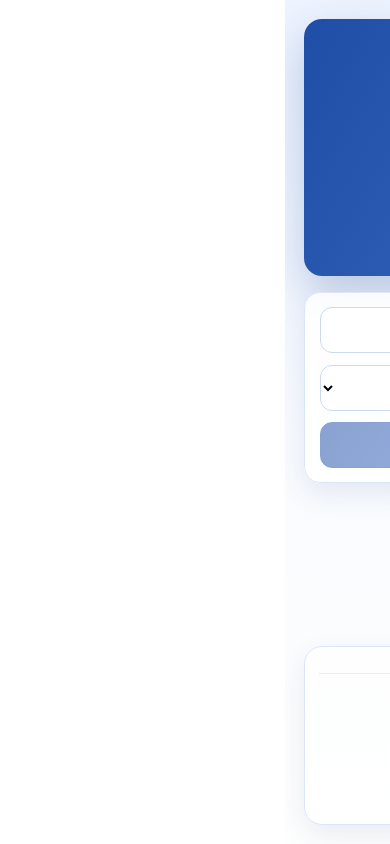
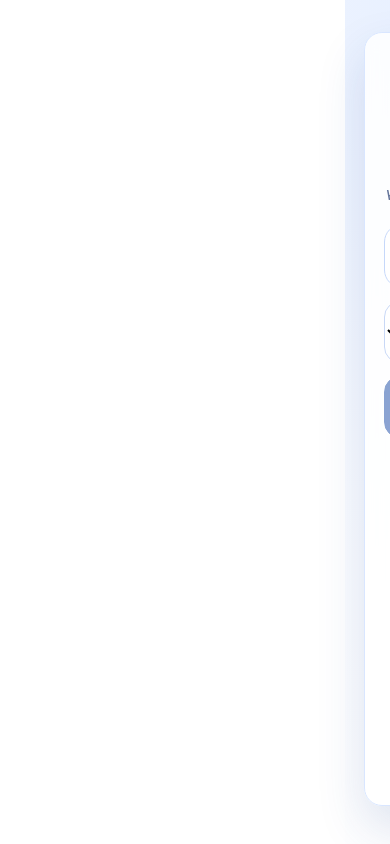
Before and after one commit to LodLibrary/booksearch, a Next.js app: page / in a window 390 px wide. Built offline with nearby package versions, Linux system fonts and the light colour scheme.

Commit message:
Rebuild UI from scratch into premium kiosk-centered search experience

```diff
--- a/app/globals.css
+++ b/app/globals.css
@@ -1,240 +1,43 @@
-:root {
-  color-scheme: light;
-  --primary: #2956aa;
-  --primary-2: #4f7ed7;
-  --ink: #13213f;
-  --muted: #64749a;
-  --bg-a: #f3f7ff;
-  --bg-b: #ffffff;
-  --line: #d5deee;
-}
+:root{--primary:#2956AA;--primary-2:#3d6fd0;--bg:#f2f6ff;--text:#13213f;--muted:#64749a}
+*{box-sizing:border-box} body{margin:0;background:radial-gradient(circle at 20% 0%,#e8f0ff 0,#f9fbff 55%,#fff 100%);color:var(--text)}
 
-* { box-sizing: border-box; }
+.kioskShell{max-width:1500px;margin:0 auto;padding:2rem 1.2rem 2.4rem;display:grid;gap:1.2rem;min-height:100vh}
 
-body {
-  margin: 0;
-  background: radial-gradient(circle at 15% 10%, #e9f1ff 0%, #f9fbff 45%, #ffffff 100%);
-  color: var(--ink);
-}
+.heroZone{max-width:980px;margin:0 auto;width:100%;text-align:center;background:rgba(255,255,255,.86);backdrop-filter:blur(10px);padding:2rem;border-radius:28px;box-shadow:0 22px 48px rgba(37,73,148,.15);border:1px solid #d9e6ff}
+.kioskBadge{margin:0 auto .6rem;display:inline-flex;padding:.3rem .8rem;border-radius:999px;background:#eaf1ff;color:#3159a8;font-weight:700;font-size:.88rem}
+.heroZone h1{margin:.2rem 0 .4rem;font-size:clamp(2rem,4.2vw,3.2rem);font-weight:800;letter-spacing:-.01em}
+.heroHint{margin:0 0 1.2rem;color:var(--muted);font-size:1.02rem}
 
-.container {
-  max-width: 1500px;
-  margin: 0 auto;
-  padding: 1.2rem;
-  min-height: 100vh;
-}
+.heroSearch{display:grid;gap:.8rem}
+.heroSearch input{height:76px;padding:0 1.2rem;font-size:1.42rem;border-radius:18px;border:1px solid #c6d8fa;outline:none;box-shadow:inset 0 0 0 1px transparent}
+.heroSearch input:focus{border-color:var(--primary);box-shadow:0 0 0 4px rgba(41,86,170,.12)}
+.searchControls{display:grid;grid-template-columns:220px 1fr;gap:.8rem}
+.searchControls select,.searchControls button{height:62px;border-radius:16px;font-size:1.14rem}
+.searchControls select{border:1px solid #c9d8f6;background:#fff;padding:0 .8rem}
+.searchControls button{border:1px solid var(--primary);background:linear-gradient(120deg,var(--primary),var(--primary-2));color:#fff;font-weight:800;cursor:pointer}
+.searchControls button:disabled{opacity:.55;cursor:not-allowed}
+.statusLine{min-height:1.8rem;margin-top:.3rem}.error{color:#bf2f2f}
 
-.kiosk { display: grid; gap: 1rem; }
+.resultsZone{background:rgba(255,255,255,.85);border:1px solid #dbe6fb;border-radius:22px;padding:1rem;box-shadow:0 14px 32px rgba(16,42,93,.08)}
+.resultsTop p{margin:.2rem .2rem .8rem;font-weight:700;color:#284887}
+.resultsGrid{display:grid;grid-template-columns:repeat(2,minmax(0,1fr));gap:1rem}
 
-.topBar {
-  padding: 1rem 1.2rem;
-  background: linear-gradient(120deg, #1e4ea6 0%, #3a69c2 100%);
-  color: #fff;
-  border-radius: 18px;
-  box-shadow: 0 18px 40px rgba(33, 69, 140, 0.25);
-}
+.bookCard{display:grid;grid-template-columns:1fr 150px;gap:1rem;padding:1rem;border-radius:18px;background:#fff;border:1px solid #dde7fb;box-shadow:0 8px 20px rgba(24,54,115,.08)}
+.bookCard h2{margin:0;font-size:1.45rem;line-height:1.28;color:#1b3e81}
+.bookByline{margin-top:.45rem;display:flex;gap:.7rem;align-items:center;flex-wrap:wrap}
+.bookByline span{font-weight:650;color:#2e456f}.yearChip{border:1px solid #d6e3fb;padding:.16rem .55rem;border-radius:999px;color:#5a6f9a;font-weight:700}
+.chips{margin-top:.65rem;display:flex;gap:.45rem;flex-wrap:wrap}.chips span{font-size:.9rem;border-radius:999px;padding:.28rem .58rem;background:#edf3ff;border:1px solid #d1def8;color:#2b4e90}
 
-.eyebrow { margin: 0 0 .2rem; opacity: .85; font-size: .92rem; }
+.cardActions{margin-top:.85rem;display:flex;gap:.6rem;flex-wrap:wrap}
+.cardActions a,.cardActions button{height:42px;padding:0 .95rem;border-radius:12px;border:1px solid #b9cdf3;background:#fff;color:#1f4fa5;font-weight:780;text-decoration:none;display:inline-flex;align-items:center;cursor:pointer}
+.cardActions button:disabled{opacity:.6;cursor:wait}
 
-.hero h1 { font-size: clamp(1.7rem, 3.4vw, 2.45rem); margin: .1rem 0 .8rem; }
+.detailsBox{margin-top:.8rem;padding:.7rem;border-radius:12px;background:#f9fbff;border:1px solid #dfe9fb}
+.detailsBox h3{margin:0 0 .45rem;font-size:1rem;color:#244684}.detailsFlow{display:grid;gap:.38rem}
+.detailsFlow div{padding:.45rem .55rem;border-radius:10px;border:1px solid #e3ebfb;background:#fff;color:#2c3f65;font-size:.95rem}
 
-.searchForm {
-  display: grid;
-  grid-template-columns: 1fr 170px 130px;
-  gap: .7rem;
-  background: rgba(255,255,255,.85);
-  backdrop-filter: blur(8px);
-  border: 1px solid #dce6fb;
-  padding: .9rem;
-  border-radius: 16px;
-  box-shadow: 0 10px 28px rgba(34, 66, 129, .11);
-}
+.bookCover img,.bookCover div{width:150px;height:210px;border-radius:14px;border:1px solid #d8e1f4;background:#edf2fc;display:block;object-fit:cover}
+.bookCover div{display:flex;align-items:center;justify-content:center;color:#6a7ea8}
 
-.searchForm input,
-.searchForm select,
-.searchForm button,
-.actions a,
-.actions button {
-  border-radius: 12px;
-  border: 1px solid #ccd9f3;
-  font-size: 1rem;
-  min-height: 46px;
-}
-
-.searchForm input,
-.searchForm select { padding: 0 .85rem; background: #fff; }
-
-.searchForm button {
-  border: 1px solid var(--primary);
-  background: linear-gradient(120deg, var(--primary) 0%, var(--primary-2) 100%);
-  color: #fff;
-  cursor: pointer;
-  font-weight: 700;
-}
-.searchForm button:disabled { opacity: .55; cursor: not-allowed; }
-
-.assistive { min-height: 1.8rem; padding: .4rem .2rem; }
-.error { color: #be2d2d; }
-
-.resultsBoard {
-  border-radius: 18px;
-  background: rgba(255,255,255,.8);
-  border: 1px solid #dbe6fb;
-  padding: .85rem;
-  box-shadow: 0 10px 30px rgba(16, 42, 93, .09);
-}
-
-.resultsHeader { border-bottom: 1px solid #e6eefc; padding: .15rem .3rem .65rem; }
-.resultsCount { margin: 0; color: #2c4884; font-size: .96rem; font-weight: 600; }
-
-.results {
-  margin-top: .7rem;
-  display: grid;
-  grid-template-columns: repeat(2, minmax(0, 1fr));
-  gap: .8rem;
-  max-height: 62vh;
-  overflow: auto;
-  padding: .2rem;
-}
-
-.card {
-  background: linear-gradient(180deg, #ffffff 0%, #f7faff 100%);
-  border-radius: 16px;
-  padding: 1rem;
-  border: 1px solid #dbe6fb;
-  box-shadow: 0 8px 22px rgba(36, 73, 146, .1);
-  transition: transform .16s ease, box-shadow .16s ease;
-}
-.card:hover { transform: translateY(-2px); box-shadow: 0 14px 30px rgba(36, 73, 146, .18); }
-
-.cardLayout { display: grid; grid-template-columns: 1fr 110px; gap: 1rem; align-items: start; }
-.cardText { min-width: 0; }
-.card h2 { margin: 0 0 .6rem; font-size: 1.2rem; color: #1c3f82; }
-.topBar h1 {
-  margin: 0;
-  font-size: clamp(2rem, 3vw, 2.8rem);
-  font-weight: 800;
-  letter-spacing: -0.01em;
-}
-
-.hero h1 {
-  font-weight: 750;
-  letter-spacing: -0.01em;
-}
-
-.resultsCount {
-  font-size: 1.02rem;
-  font-weight: 700;
-}
-
-.card h2 {
-  font-size: 1.35rem;
-  font-weight: 780;
-  line-height: 1.25;
-  margin-bottom: 0.8rem;
-}
-
-.metaGrid { display: grid; grid-template-columns: repeat(2, minmax(0, 1fr)); gap: .55rem; }
-.metaItem {
-  border-radius: 12px;
-  border: 1px solid #d8e4fb;
-  background: #fff;
-  padding: .55rem .65rem;
-  display: grid;
-  gap: .15rem;
-}
-.metaItem span { font-size: .8rem; color: var(--muted); }
-.metaItem strong { color: #152a55; font-size: 1.06rem; font-weight: 720; }
-
-.bookTitle {
-  margin: 0;
-  font-size: 1.45rem;
-  font-weight: 800;
-  line-height: 1.25;
-  color: #193a79;
-}
-
-.bookSubline {
-  margin-top: 0.4rem;
-  display: flex;
-  gap: 0.7rem;
-  align-items: center;
-  flex-wrap: wrap;
-}
-
-.bookAuthor {
-  margin: 0;
-  font-size: 1rem;
-  color: #243c6b;
-  font-weight: 600;
-}
-
-.bookYear {
-  margin: 0;
-  font-size: 0.95rem;
-  color: #5f7299;
-  border: 1px solid #dbe4f7;
-  padding: 0.18rem 0.5rem;
-  border-radius: 999px;
-}
-
-.metaTags {
-  margin-top: 0.65rem;
-  display: flex;
-  gap: 0.45rem;
-  flex-wrap: wrap;
-}
-
-.tag {
-  font-size: 0.9rem;
-  background: #edf3ff;
-  color: #274a8f;
-  border: 1px solid #d1def8;
-  border-radius: 999px;
-  padding: 0.28rem 0.62rem;
-}
-
-.coverWrap { width: 110px; }
-.coverImage, .coverFallback {
-  width: 110px; height: 150px;
-  border-radius: 12px; border: 1px solid #d7dfea; background: #eef3fb;
-}
-.coverImage { object-fit: cover; display: block; }
-.coverFallback { display:flex;align-items:center;justify-content:center;color:#667085;font-size:.85rem; }
-
-.actions { margin-top: .8rem; display: flex; gap: .55rem; flex-wrap: wrap; }
-.actions a, .actions button {
-  display: inline-flex; align-items: center; text-decoration: none;
-  padding: 0 .9rem; color: #1d4fa7; background: #fff; border-color: #b8cbf1;
-  font-weight: 700; cursor: pointer; min-height: 40px;
-}
-.actions button:disabled { opacity:.65; cursor: wait; }
-
-.detailsPanel {
-  margin-top: .8rem; padding: .75rem; border-radius: 12px;
-  background: #fff; border: 1px solid #dbe8ff;
-}
-.detailsPanel h3 { margin: 0 0 .45rem; font-size: .97rem; color: #1d3f82; }
-.detailsBlocks { display: grid; gap: .45rem; }
-.detailsLine { border: 1px solid #e0e9fb; border-radius: 10px; padding: .5rem .6rem; background: #fafcff; }
-.detailsPanel h3 {
-  font-size: 1.08rem;
-  font-weight: 760;
-}
-
-.detailsLine {
-  font-size: 0.95rem;
-  color: #273a63;
-}
-
-.srOnly { position:absolute;width:1px;height:1px;padding:0;margin:-1px;overflow:hidden;clip:rect(0,0,0,0);border:0; }
-
-@media (max-width: 1024px) {
-  .results { grid-template-columns: 1fr; max-height: unset; }
-}
-@media (max-width: 720px) {
-  .searchForm { grid-template-columns: 1fr; }
-  .cardLayout { grid-template-columns: 1fr; }
-  .coverWrap { order: -1; }
-  .metaGrid { grid-template-columns: 1fr; }
-}
+@media (max-width:1100px){.resultsGrid{grid-template-columns:1fr}.bookCard{grid-template-columns:1fr 130px}.bookCover img,.bookCover div{width:130px;height:184px}}
+@media (max-width:780px){.heroZone{padding:1.2rem;border-radius:18px}.searchControls{grid-template-columns:1fr}.heroSearch input{height:64px;font-size:1.2rem}.bookCard{grid-template-columns:1fr}.bookCover{order:-1}}
--- a/app/page.tsx
+++ b/app/page.tsx
@@ -25,22 +25,18 @@ export default function HomePage() {
   const onSubmit = async (event: FormEvent) => {
     event.preventDefault();
     if (!canSearch) return;
-
     setLoading(true);
     setError(null);
     setSearched(true);
 
     try {
-      const url = `/api/search?q=${encodeURIComponent(query.trim())}&column=${column}`;
-      const response = await fetch(url);
+      const response = await fetch(`/api/search?q=${encodeURIComponent(query.trim())}&column=${column}`);
       const data = (await response.json()) as SearchResponse;
-
       if (!response.ok || "error" in data) {
         setResults([]);
         setError(data.error || "אירעה שגיאה זמנית בחיפוש.");
         return;
       }
-
       setResults(data.results);
     } catch {
       setError("החיבור לשרת נכשל. נסו שוב.");
@@ -54,7 +50,7 @@ export default function HomePage() {
     setPanelLoading(`${key}-${mode}`);
     try {
       const res = await fetch(`/api/details?url=${encodeURIComponent(url)}&mode=${mode}`);
-      const data = (await res.json()) as { lines?: string[]; error?: string };
+      const data = (await res.json()) as { lines?: string[] };
       if (!res.ok) return;
       const lines = data.lines ?? [];
       setExpanded((prev) => ({ ...prev, [key]: { mode, lines } }));
@@ -65,36 +61,24 @@ export default function HomePage() {
 
   const getTitleId = (url?: string): string | null => {
     if (!url) return null;
-    try {
-      const u = new URL(url);
-      return u.searchParams.get("titleId");
-    } catch {
-      return null;
-    }
+    try { return new URL(url).searchParams.get("titleId"); } catch { return null; }
   };
 
   const cleanLine = (line: string): string | null => {
     const normalized = line.replace(/\s+/g, " ").trim();
-    if (!normalized) return null;
+    if (!normalized || normalized.length < 3) return null;
     if (/SCROLL_TO_TOP|פרטים נוספים|דף הבית|אירועים|אודות|כניסה|שכחתי סיסמא/i.test(normalized)) return null;
-    if (normalized.length < 3) return null;
     return normalized;
   };
 
   return (
-    <main className="container kiosk">
-      <header className="topBar">
-        <div>
-          <p className="eyebrow">הספרייה העירונית לוד</p>
+    <main className="kioskShell">
+      <section className="heroZone">
+        <p className="kioskBadge">הספרייה העירונית לוד</p>
         <h1>חיפוש בקטלוג הספרייה</h1>
-        </div>
-      </header>
+        <p className="heroHint">הקלידו שם ספר, מחבר/ת או נושא ולחצו חיפוש</p>
 
-      <section className="hero">
-        <form className="searchForm" onSubmit={onSubmit} aria-label="טופס חיפוש">
-          <label htmlFor="query" className="srOnly">
-            טקסט לחיפוש
-          </label>
+        <form className="heroSearch" onSubmit={onSubmit} aria-label="טופס חיפוש">
           <input
             id="query"
             value={query}
@@ -102,114 +86,73 @@ export default function HomePage() {
             placeholder="שם ספר, מחבר/ת או נושא..."
             autoComplete="off"
           />
-
-          <label htmlFor="column" className="srOnly">
-            סוג חיפוש
-          </label>
+          <div className="searchControls">
             <select id="column" value={column} onChange={(e) => setColumn(e.target.value as SearchColumn)}>
               <option value="0">כותר</option>
               <option value="1">מחבר/ת</option>
               <option value="2">נושא</option>
             </select>
-
-          <button type="submit" disabled={!canSearch || loading}>
-            חיפוש
-          </button>
+            <button type="submit" disabled={!canSearch || loading}>חיפוש</button>
+          </div>
         </form>
 
-        <div className="assistive" aria-live="polite">
+        <div className="statusLine" aria-live="polite">
           {loading && <p>מחפש בקטלוג...</p>}
           {error && <p className="error">{error}</p>}
         </div>
       </section>
 
-      <section className="resultsBoard" aria-live="polite">
-        <div className="resultsHeader">
-        {!loading && searched && !error && visibleResults.length > 0 && (
-          <p className="resultsCount">נמצאו {visibleResults.length} תוצאות</p>
-        )}
-        {!loading && searched && !error && visibleResults.length === 0 && <p>לא נמצאו תוצאות מתאימות.</p>}
+      {searched && (
+        <section className="resultsZone" aria-live="polite">
+          <div className="resultsTop">
+            {!loading && !error && visibleResults.length > 0 && <p>נמצאו {visibleResults.length} תוצאות</p>}
+            {!loading && !error && visibleResults.length === 0 && <p>לא נמצאו תוצאות מתאימות.</p>}
           </div>
 
-        <div className="results">
-        {visibleResults.map((item, idx) => (
-          <article key={`${item.title}-${idx}`} className="card">
-            <div className="cardLayout">
-              <div className="cardText">
-                <h2 className="bookTitle">{item.title}</h2>
-                <div className="bookSubline">
-                  {item.author && <p className="bookAuthor">מאת {item.author}</p>}
-                  {item.year && <p className="bookYear">{item.year}</p>}
+          <div className="resultsGrid">
+            {visibleResults.map((item, idx) => {
+              const key = `${item.title}-${idx}`;
+              const titleId = getTitleId(item.detailsUrl);
+              const details = expanded[key];
+              const sanitized = details ? details.lines.map(cleanLine).filter((line): line is string => Boolean(line)).slice(0, 14) : [];
+
+              return (
+                <article key={key} className="bookCard">
+                  <div className="bookCardMain">
+                    <h2>{item.title}</h2>
+                    <div className="bookByline">
+                      {item.author && <span>מאת {item.author}</span>}
+                      {item.year && <span className="yearChip">{item.year}</span>}
+                    </div>
+                    <div className="chips">
+                      {item.shelfMark && <span>מיקום מדף: {item.shelfMark}</span>}
+                      {item.classification && <span>סיווג: {item.classification}</span>}
+                      {item.seriesNumber && <span>מס׳ בסדרה: {item.seriesNumber}</span>}
                     </div>
 
-                <div className="metaTags">
-                  {item.shelfMark && <span className="tag">מיקום מדף: {item.shelfMark}</span>}
-                  {item.classification && <span className="tag">סיווג: {item.classification}</span>}
-                  {item.seriesNumber && <span className="tag">מס׳ בסדרה: {item.seriesNumber}</span>}
+                    <div className="cardActions">
+                      {item.detailsUrl && (titleId ? <Link href={`/title/${titleId}`}>פרטים נוספים</Link> :
+                        <button type="button" onClick={() => openPanel(key, item.detailsUrl!, "details")} disabled={panelLoading === `${key}-details`}>פרטים נוספים</button>)}
+                      {item.copiesUrl && <button type="button" onClick={() => openPanel(key, item.copiesUrl!, "copies")} disabled={panelLoading === `${key}-copies`}>בדיקת עותקים</button>}
                     </div>
-                <div className="actions">
-                  {item.detailsUrl && (
-                    getTitleId(item.detailsUrl) ? (
-                      <Link href={`/title/${getTitleId(item.detailsUrl)}`}>פרטים נוספים</Link>
-                    ) : (
-                      <button
-                        type="button"
-                        onClick={() => openPanel(`${item.title}-${idx}`, item.detailsUrl!, "details")}
-                        disabled={panelLoading === `${item.title}-${idx}-details`}
-                      >
-                        פרטים נוספים
-                      </button>
-                    )
-                  )}
-                  {item.copiesUrl && (
-                    <button
-                      type="button"
-                      onClick={() => openPanel(`${item.title}-${idx}`, item.copiesUrl!, "copies")}
-                      disabled={panelLoading === `${item.title}-${idx}-copies`}
-                    >
-                      בדיקת עותקים
-                    </button>
-                  )}
-                </div>
-                {expanded[`${item.title}-${idx}`] && (
-                  <div className="detailsPanel">
-                    <h3>{expanded[`${item.title}-${idx}`].mode === "copies" ? "פרטי עותקים" : "פרטי רשומה"}</h3>
-                    {(() => {
-                      const sanitized = expanded[`${item.title}-${idx}`].lines
-                        .map(cleanLine)
-                        .filter((line): line is string => Boolean(line))
-                        .slice(0, 14);
-                      return (
-                    <div className="detailsBlocks">
-                      {sanitized.map((line, i) => (
-                        <div className="detailsLine" key={`${i}-${line}`}>{line}</div>
-                      ))}
-                    </div>
-                      );
-                    })()}
+
+                    {details && (
+                      <div className="detailsBox">
+                        <h3>{details.mode === "copies" ? "פרטי עותקים" : "פרטי רשומה"}</h3>
+                        <div className="detailsFlow">{sanitized.map((line, i) => <div key={`${i}-${line}`}>{line}</div>)}</div>
                       </div>
                     )}
                   </div>
 
-              <div className="coverWrap" aria-hidden="true">
-                {item.coverUrl ? (
-                  <Image
-                    src={`/api/cover?url=${encodeURIComponent(item.coverUrl)}`}
-                    alt=""
-                    className="coverImage"
-                    width={110}
-                    height={150}
-                    unoptimized
-                  />
-                ) : (
-                  <div className="coverFallback">אין תמונה</div>
-                )}
-              </div>
+                  <div className="bookCover" aria-hidden="true">
+                    {item.coverUrl ? <Image src={`/api/cover?url=${encodeURIComponent(item.coverUrl)}`} alt="" width={150} height={210} unoptimized /> : <div>אין תמונה</div>}
                   </div>
                 </article>
-        ))}
+              );
+            })}
           </div>
         </section>
+      )}
     </main>
   );
 }
```
Lines whose indentation alone changed are shown as unchanged.
